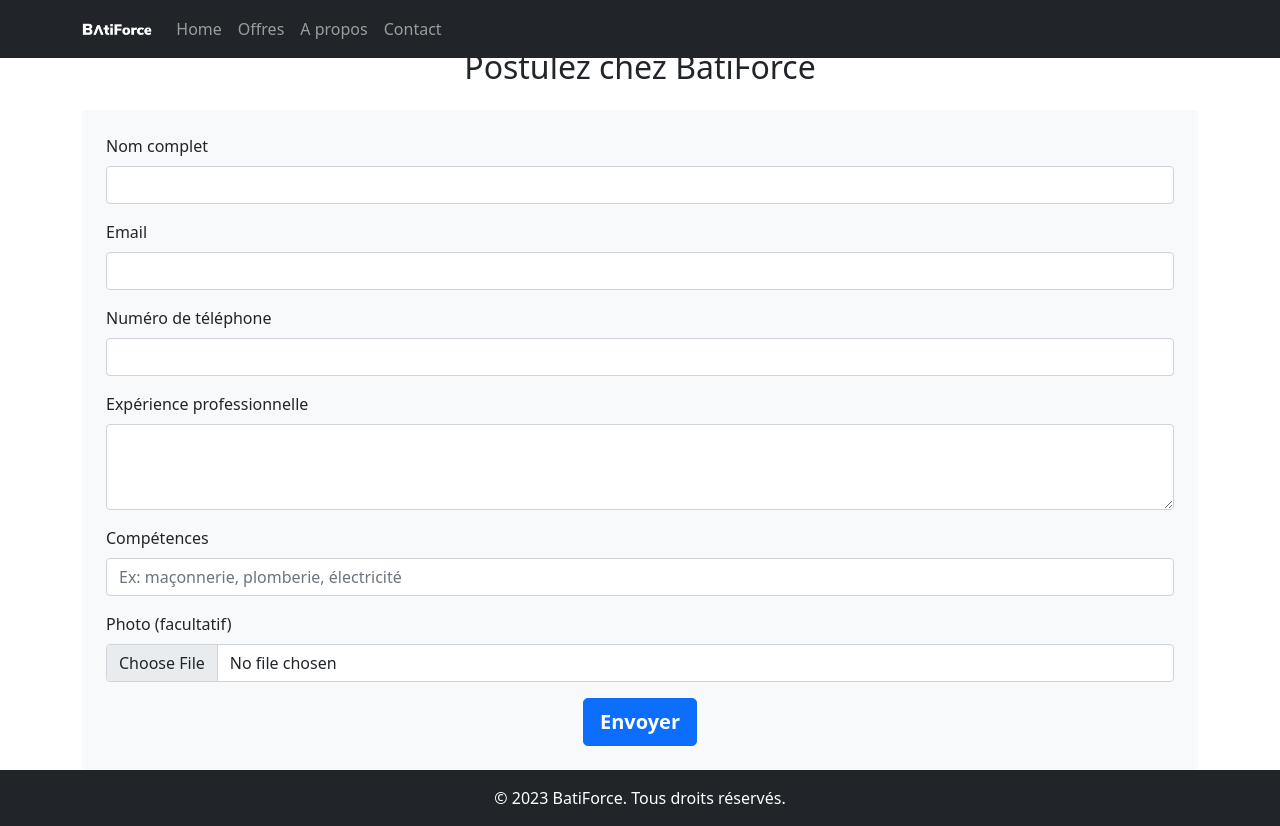
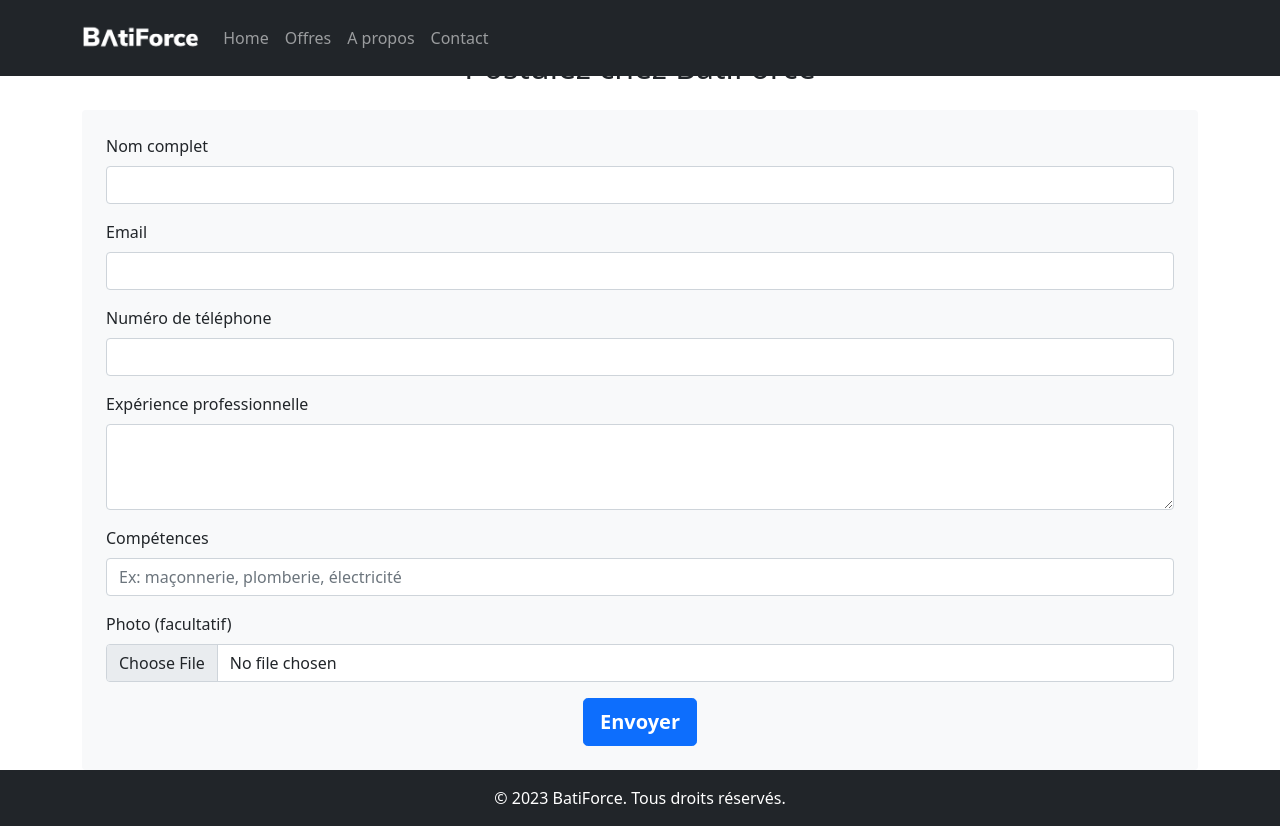
Before and after one commit to m4tal/b-tif, a plain HTML site: page worker-contact.html in a window 1280 px wide. Drawn offline with nearby package versions, Linux system fonts and the light colour scheme; a small style sheet from the web is missing.

Commit message:
Update worker-contact.html

```diff
--- a/worker-contact.html
+++ b/worker-contact.html
@@ -93,7 +93,7 @@
   <!-- Navigation -->
   <nav class="navbar navbar-expand-lg navbar-dark bg-dark fixed-top">
     <div class="container">
-      <a class="navbar-brand" href="#"><img src="logo_blanc.png" alt="Logo" height="30"></a>
+      <a class="navbar-brand" href="#"><img src="logo_blanc.png" alt="Logo" style="max-height: 50px;"></a>
       <button class="navbar-toggler" type="button" data-toggle="collapse" data-target="#navbarNav" aria-controls="navbarNav" aria-expanded="false" aria-label="Toggle navigation">
         <span class="navbar-toggler-icon"></span>
       </button>
```
